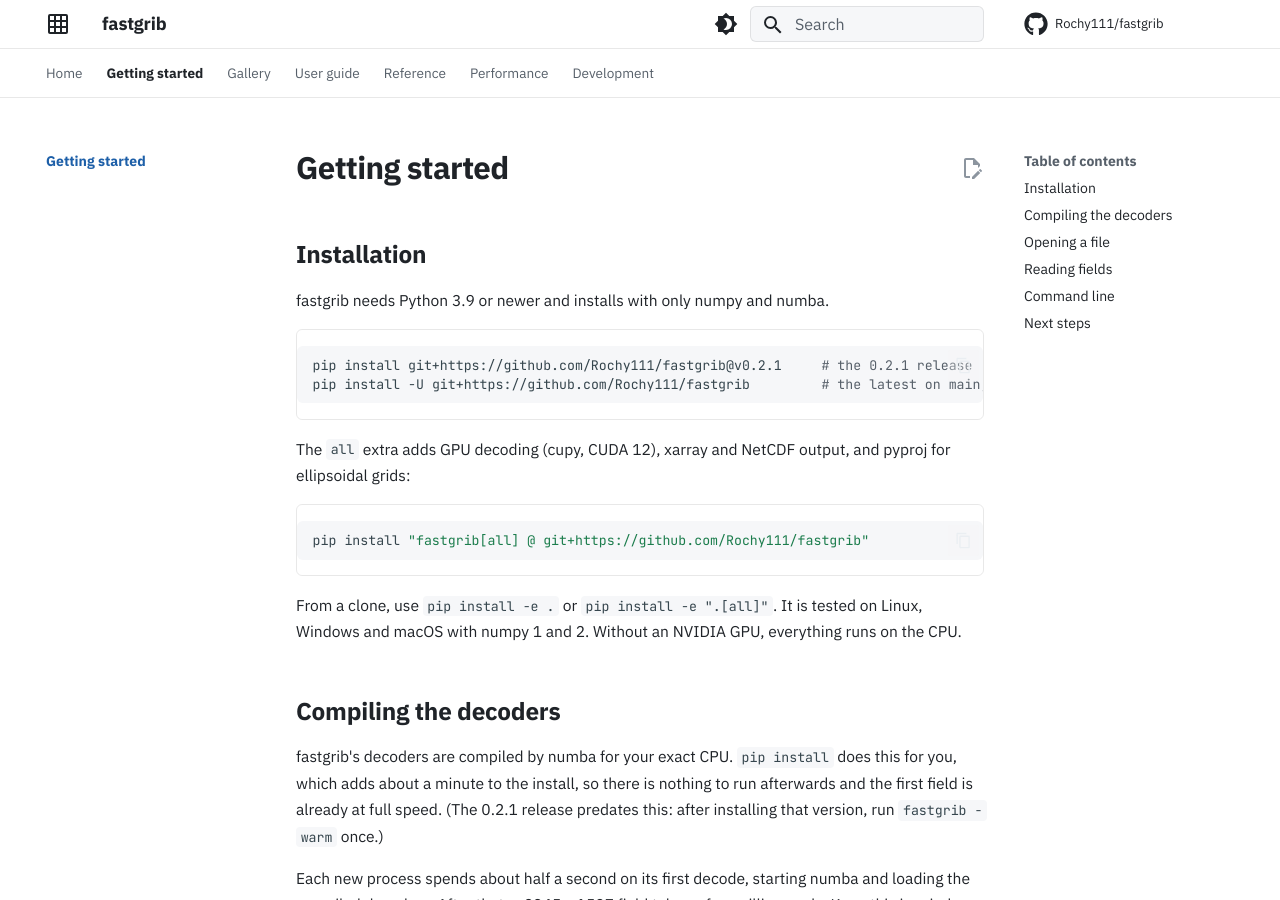
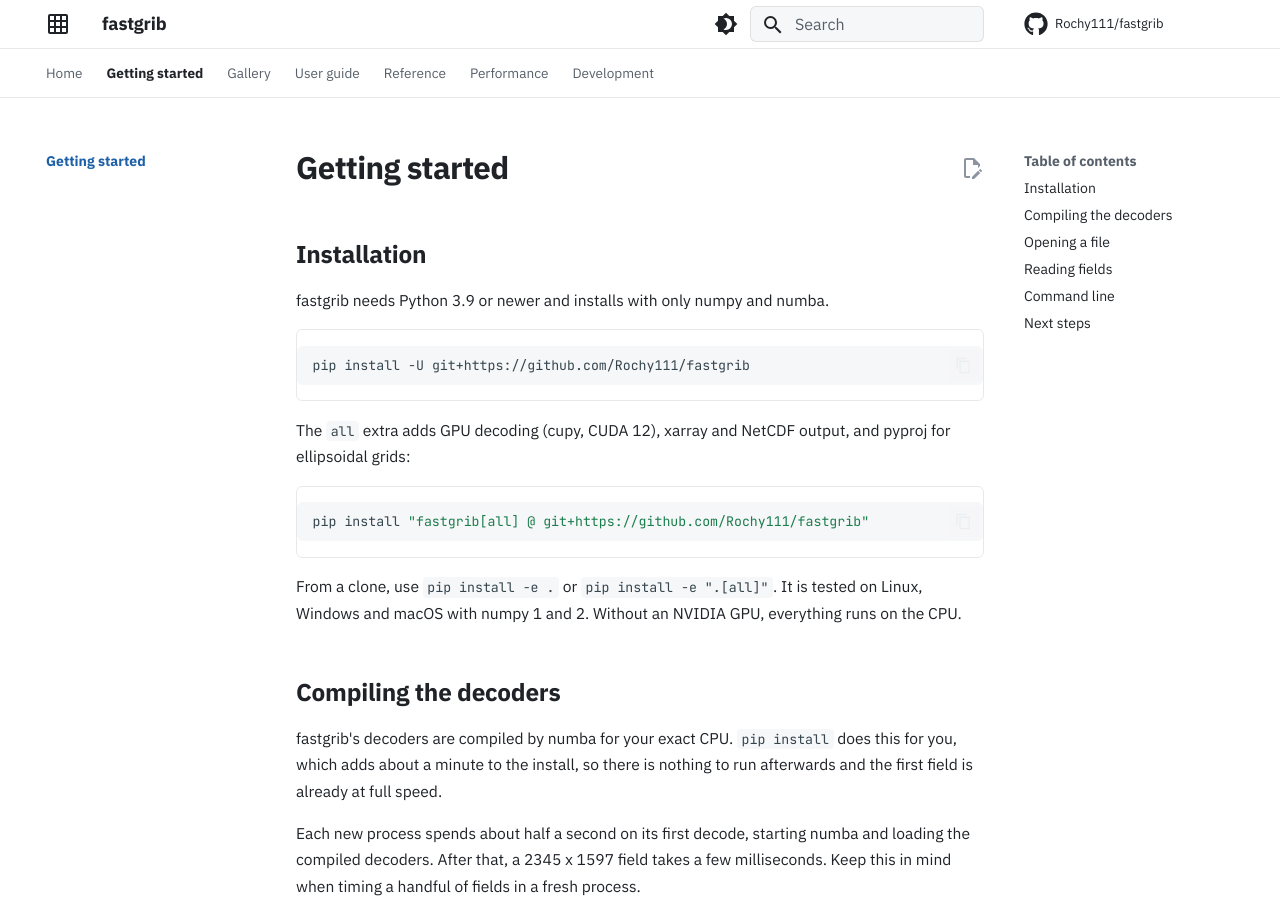
Before and after one commit to Rochy111/fastgrib, an MkDocs documentation site: the page built from docs/getting-started.md, in a window 1280 px wide and 900 px high. Built offline with MkDocs 1.6.1 and Material for MkDocs 9.7.7, drawn with Linux system fonts in a browser that asks for light colours; comment, search, counter and statistics services are not loaded.

Commit message:
fastgrib 0.3.0: compiled during install, no warm step [skip ci]
Everything since 0.2.1 in one release. The install lines stop pinning the
old version, which still needed `fastgrib -warm` afterwards.

Co-Authored-By: Claude Opus 5.5 <noreply@anthropic.com>

````diff
--- a/docs/getting-started.md
+++ b/docs/getting-started.md
@@ -5,8 +5,7 @@
 fastgrib needs Python 3.9 or newer and installs with only numpy and numba.
 
 ```bash
-pip install git+https://github.com/Rochy111/fastgrib@v0.2.1     # the 0.2.1 release
-pip install -U git+https://github.com/Rochy111/fastgrib         # the latest on main, or upgrade to it
+pip install -U git+https://github.com/Rochy111/fastgrib
 ```
 
 The `all` extra adds GPU decoding (cupy, CUDA 12), xarray and NetCDF output,
@@ -24,9 +23,7 @@ everything runs on the CPU.
 
 fastgrib's decoders are compiled by numba for your exact CPU. `pip install`
 does this for you, which adds about a minute to the install, so there is
-nothing to run afterwards and the first field is already at full speed. (The
-0.2.1 release predates this: after installing that version, run
-`fastgrib -warm` once.)
+nothing to run afterwards and the first field is already at full speed.
 
 Each new process spends about half a second on its first decode, starting
 numba and loading the compiled decoders. After that, a 2345 x 1597 field
````
Also changed, not shown: CHANGELOG.md (+1 -1 lines), docs/index.md (+1 -1 lines).
